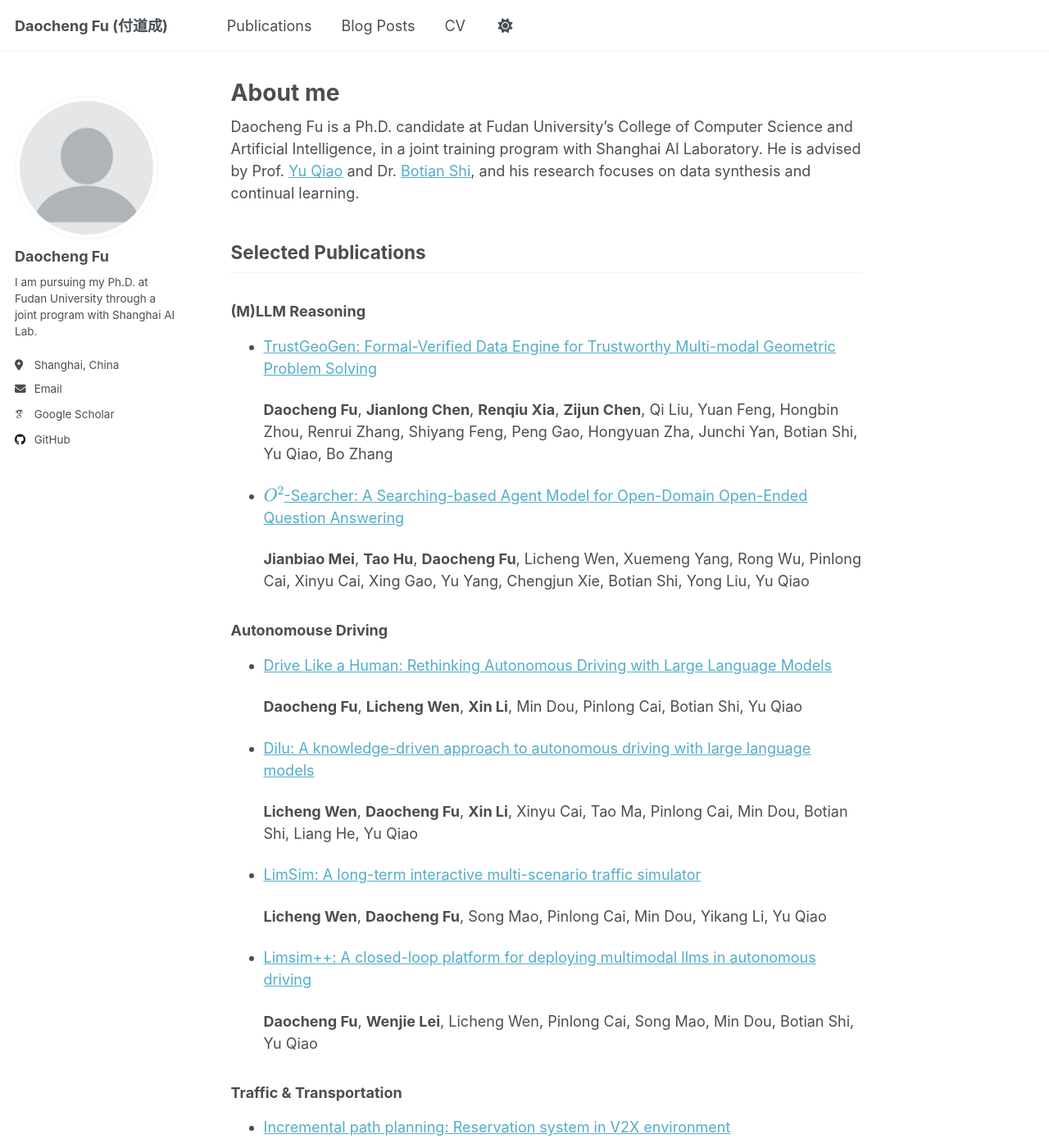
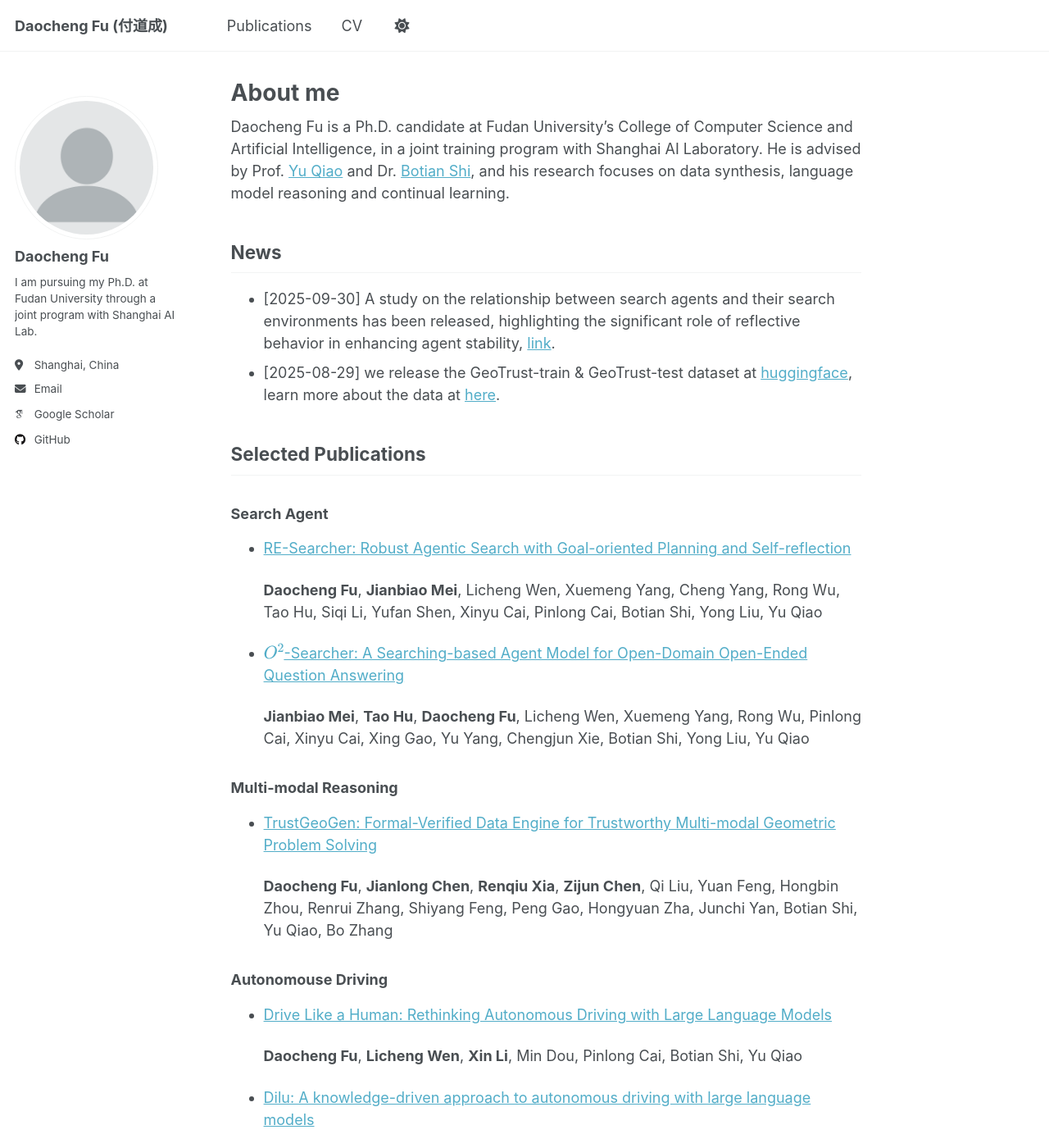
Before and after one commit to fudaocheng/AcademicPage, a Jekyll site: the page built from _pages/about.md, in a window 1280 px wide and 1400 px high. Shown: the whole window at 82% size. Built offline with Jekyll 4.4.1, drawn with Linux system fonts in a browser that asks for light colours; some web fonts are replaced; a script that is not in the unit is left out.

Commit message:
publish version

```diff
--- a/_data/navigation.yml
+++ b/_data/navigation.yml
@@ -20,8 +20,8 @@ main:
   # - title: "Portfolio"
   #   url: /portfolio/
 
-  - title: "Blog Posts"
-    url: /year-archive/
+  # - title: "Blog Posts"
+  #   url: /year-archive/
 
   - title: "CV"
     url: /cv/
--- a/_pages/about.md
+++ b/_pages/about.md
@@ -7,20 +7,32 @@ redirect_from:
   - /about.html
 ---
 
-Daocheng Fu is a Ph.D. candidate at Fudan University’s College of Computer Science and Artificial Intelligence, in a joint training program with Shanghai AI Laboratory. He is advised by Prof. [Yu Qiao](https://scholar.google.com/citations?user=gFtI-8QAAAAJ&hl=en) and Dr. [Botian Shi](https://scholar.google.com/citations?user=K0PpvLkAAAAJ&hl=en), and his research focuses on data synthesis and continual learning.
+Daocheng Fu is a Ph.D. candidate at Fudan University’s College of Computer Science and Artificial Intelligence, in a joint training program with Shanghai AI Laboratory. He is advised by Prof. [Yu Qiao](https://scholar.google.com/citations?user=gFtI-8QAAAAJ&hl=en) and Dr. [Botian Shi](https://scholar.google.com/citations?user=K0PpvLkAAAAJ&hl=en), and his research focuses on data synthesis, language model reasoning and continual learning.
+
+
+## News
+
+- [2025-09-30] A study on the relationship between search agents and their search environments has been released, highlighting the significant role of reflective behavior in enhancing agent stability, [link](https://arxiv.org/abs/2509.26048).
+- [2025-08-29] we release the GeoTrust-train & GeoTrust-test dataset at [huggingface](https://huggingface.co/datasets/U4R/GeoTrust), learn more about the data at [here](https://arxiv.org/abs/2504.15780).
 
 
 ## Selected Publications
 
-### (M)LLM Reasoning
+### Search Agent
+
+- [RE-Searcher: Robust Agentic Search with Goal-oriented Planning and Self-reflection](/publication/RESearcher)
+
+  **Daocheng Fu**, **Jianbiao Mei**, Licheng Wen, Xuemeng Yang, Cheng Yang, Rong Wu, Tao Hu, Siqi Li, Yufan Shen, Xinyu Cai, Pinlong Cai, Botian Shi, Yong Liu, Yu Qiao
+
+- [$$O^2$$-Searcher: A Searching-based Agent Model for Open-Domain Open-Ended Question Answering](/publication/o2searcher)
+
+  **Jianbiao Mei**, **Tao Hu**, **Daocheng Fu**, Licheng Wen, Xuemeng Yang, Rong Wu, Pinlong Cai, Xinyu Cai, Xing Gao, Yu Yang, Chengjun Xie, Botian Shi, Yong Liu, Yu Qiao
+
+### Multi-modal Reasoning
 
 - [TrustGeoGen: Formal-Verified Data Engine for Trustworthy Multi-modal Geometric Problem Solving](/publication/trustgeogen)
 
   **Daocheng Fu**, **Jianlong Chen**, **Renqiu Xia**, **Zijun Chen**, Qi Liu, Yuan Feng, Hongbin Zhou, Renrui Zhang, Shiyang Feng, Peng Gao, Hongyuan Zha, Junchi Yan, Botian Shi, Yu Qiao, Bo Zhang
-
-- [$$O^2$$-Searcher: A Searching-based Agent Model for Open-Domain Open-Ended Question Answering](/publication/o2searcher)
-
-  **Jianbiao Mei**, **Tao Hu**, **Daocheng Fu**, Licheng Wen, Xuemeng Yang, Rong Wu, Pinlong Cai, Xinyu Cai, Xing Gao, Yu Yang, Chengjun Xie, Botian Shi, Yong Liu, Yu Qiao
 
 ### Autonomouse Driving
 
```
Also changed, not shown: _pages/cv.md (+3 -0 lines), _publications/RESearcher.md (added, +15 -0 lines).
